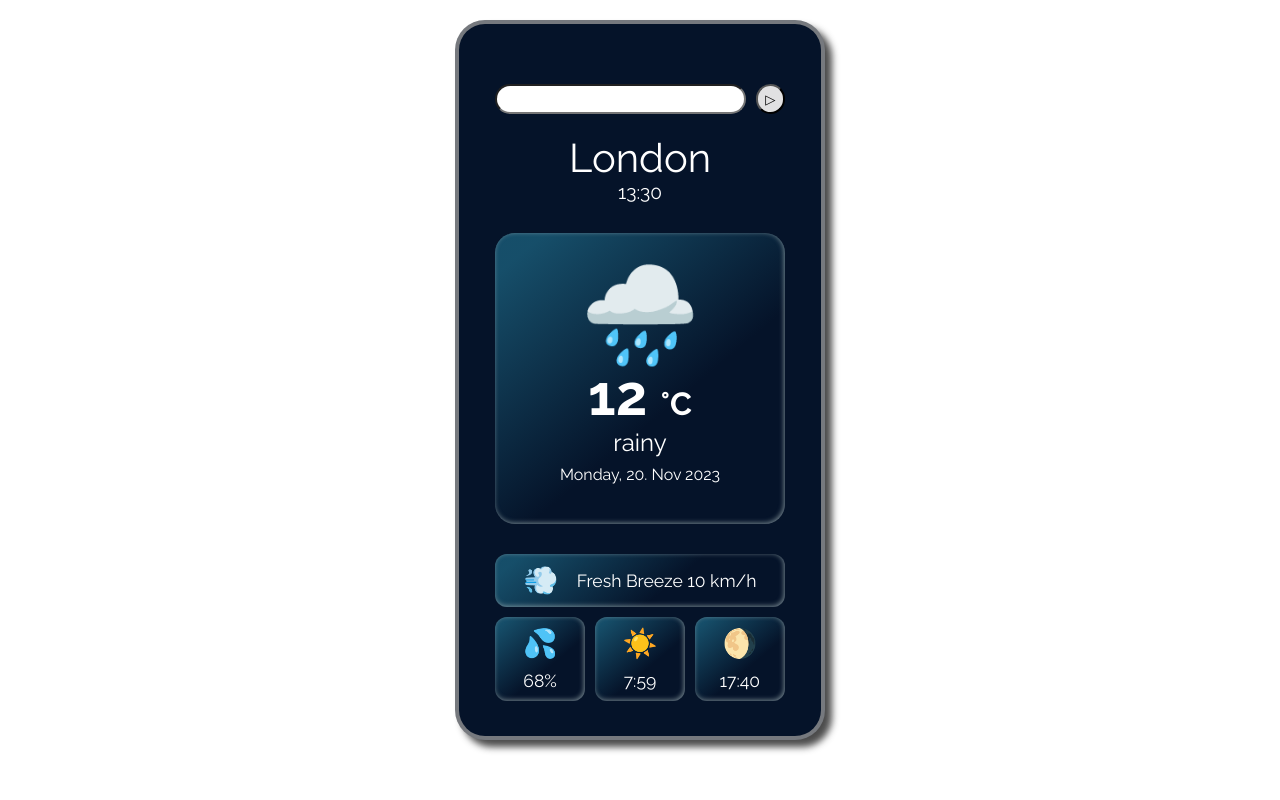
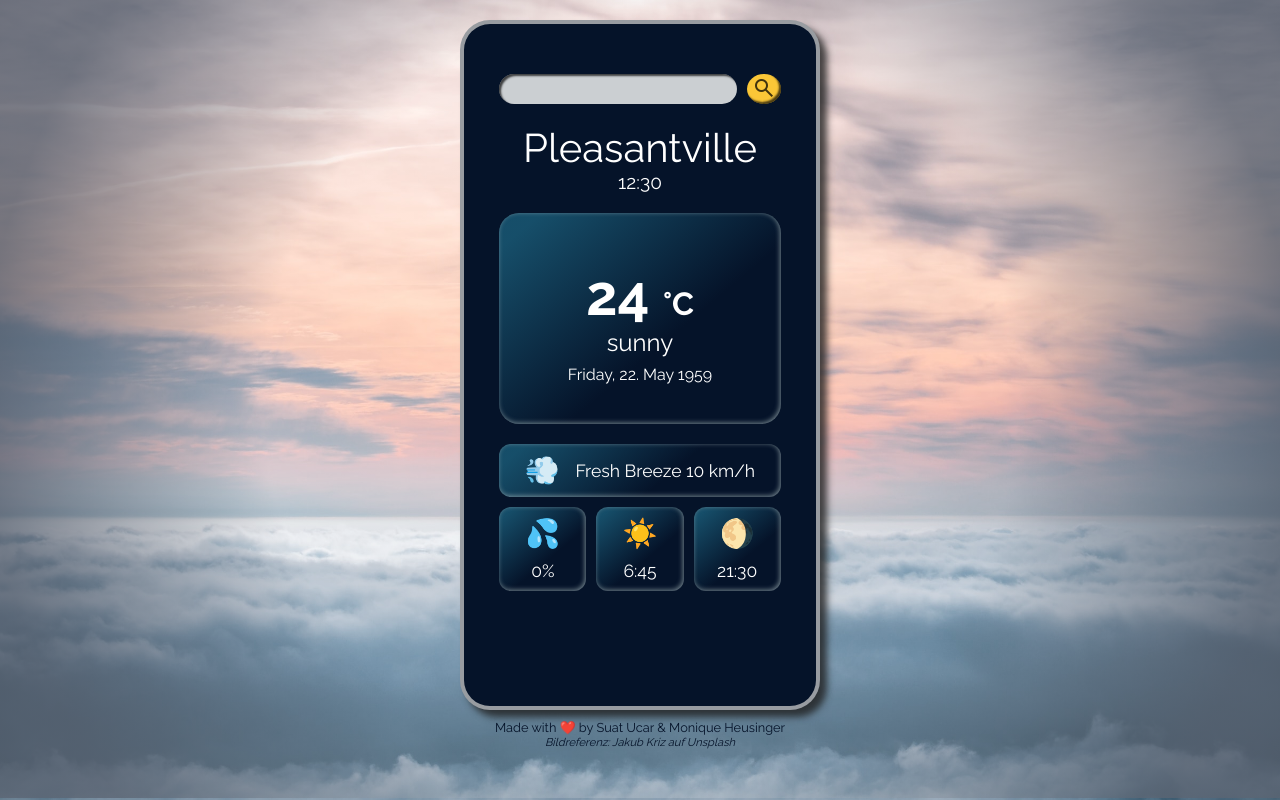
Before and after one commit to MoniqueHeusinger/Weather_App, a plain HTML site: page index.html in a window 1280 px wide. Drawn offline with nearby package versions, Linux system fonts and the light colour scheme.

Commit message:
CSS Style fertig

```diff
--- a/assets/css/style.css
+++ b/assets/css/style.css
@@ -1,3 +1,7 @@
+/* ****************************
+            Generals
+********************************/
+
 @font-face {
     font-family: "Raleway";
     src: url("./../font/Raleway-Regular.ttf");
@@ -8,7 +12,6 @@
     src: url("./../font/Raleway-Bold.ttf");
 }
 
-
 * {
     margin: 0;
     padding: 0;
@@ -17,35 +20,42 @@
 
 :root {
     --primary: #051329;
-    --secondary: #2E8A99;
+    /* --secondary: #2E8A99; */
+}
+
+body {
+    height: 97.2vh;
+    background: radial-gradient(circle, rgba(255,255,255,0.2) 50%, rgba(92,101,115,0.8) 87%), url("./../img/jakub-kriz-06lv_LBX3pk-unsplash.jpg");
+    background-position: top;
+    background-repeat: no-repeat;
+    background-size: cover;
     font-family: "Raleway";
     color: white;
 }
 
-
-/* **********************
-    weather_container
-********************** */
+/* *****************************
+        weather_container
+******************************* */
 main section {
-    margin: 20px auto;
+    margin: 20px auto 10px auto;
     padding-top: 30px;
-    width: 370px;
-    height: 720px;
+    width: 360px;
+    height: 690px;
     border-radius: 30px;
-    border: 4px solid rgba(150, 150, 150, 0.786);
+    border: 4px solid rgba(203, 203, 203, 0.746);
     background-color: var(--primary);
     text-align: center;
     box-shadow: 7px 7px 7px 0px rgba(31, 31, 31, 0.8);
 }
 
 .data_style_general {
-    margin: 30px auto 0px auto;
+    margin: 20px auto 0px auto;
     width: 80%;
 }
 
-/* ****************************
-            Searchbar
-********************************/
+/* *****************************
+        Searchbar
+******************************* */
 
 main section article:nth-of-type(1) form {
     margin-bottom: 20px;;
@@ -56,18 +66,56 @@ main section article:nth-of-type(1) form {
 main section article:nth-of-type(1) form input {
     height: 30px;
     border-radius: 20px;
+    border: none;
 }
 
 /* Searchinput */
 main section article:nth-of-type(1) form input[type=text] {
     flex-grow: 3;
+    font-family: "Raleway";
+    font-size: 1rem;
+    text-indent: 1rem;
+    background-color: #ebededdc;
+    box-shadow: inset 2px 2px 2px 0px rgba(0,0,0,0.7);
+    outline: none;
 }
 
-/* Submit Button */
-main section article:nth-of-type(1) form input[type=submit] {
-    flex-basis: 10%;
-    background: linear-gradient(320deg, rgb(225, 225, 226) 90%, rgba(255, 255, 255, 0.65) 52%);
+/*  => focus - Searchinput */
+main section article:nth-of-type(1) form input[type=text]:focus {
+    background-color: #eceeeef0;
 }
+
+main section article:nth-of-type(1) form button {
+    flex-basis: 12%;
+    border: none;
+    border-radius: 50%;
+    /* background-color: #ebededdc; */
+    box-shadow: inset -2px -2px 2px 0px rgba(0,0,0,0.7);
+    background: rgb(86,139,159);
+    background-color: #fbc737;
+}
+
+
+/* => hover - Button */
+main section article:nth-of-type(1) form button:hover {
+    cursor: pointer;
+    background: rgb(255,255,255);
+    background: radial-gradient(circle, rgba(253,216,52,0.7) 18%, rgba(94,99,107,0.7912340255591055) 87%);
+}
+.material-symbols-outlined {
+  font-variation-settings:
+  'FILL' 0,
+  'wght' 400,
+  'GRAD' 0,
+  'opsz' 24;
+  user-select: none;
+}
+
+.search_style {
+    padding: 1%;
+    color: rgba(0, 0, 0, 0.741);
+}
+
 
 /* ******************************************
     1st data block ---> weather_data_one
@@ -90,18 +138,17 @@ main section article:nth-of-type(2) > div {
     border-radius: 20px;
     box-shadow: inset -1px -1px 5px 0px rgba(164, 181, 184, 0.7);
     background: linear-gradient(320deg, rgba(5,19,41,1) 40%, rgba(31,110,140,0.65) 92%);
-
 }
 
 /* => Icon */
-main section article:nth-of-type(2) > div p:nth-of-type(1) {
+main section article:nth-of-type(2) > div img {
     /* ACHTUNG: wenn echtes Icon eingefügt ist, ggf. margin anpassen!!!!  */
     margin-top: -15px;
     font-size: 6rem;
 }
 
 /* => Temperature */
-main section article:nth-of-type(2) > div p:nth-of-type(2) {
+main section article:nth-of-type(2) > div p:nth-of-type(1) {
     /* ACHTUNG: wenn echtes Icon eingefügt ist, ggf. anpassen!!!!  */
     margin-top: -10px;
     font-family: "Raleway-Bd";
@@ -109,18 +156,18 @@ main section article:nth-of-type(2) > div p:nth-of-type(2) {
 }
 
 /* ===> Span °C */
-main section article:nth-of-type(2) > div p:nth-of-type(2) span {
+main section article:nth-of-type(2) > div p:nth-of-type(1) span {
     font-size: 2rem;
 }
 
 /* => Weather condition */
-main section article:nth-of-type(2) > div p:nth-of-type(3) {
+main section article:nth-of-type(2) > div p:nth-of-type(2) {
     margin-bottom: 8px;
     font-size: 1.5rem;;
 }
 
 /* => Date */
-main section article:nth-of-type(2) > div p:nth-of-type(4) {}
+main section article:nth-of-type(2) > div p:nth-of-type(3) {}
 
 /* ******************************************
     2nd data block ---> weather_data_two
@@ -133,7 +180,7 @@ main section article:nth-of-type(2) > div p:nth-of-type(4) {}
     gap: 10px;
 }
 
-.data_grid > p {
+.data_grid > div {
     padding: 10px;
     display: flex;
     font-size: 1.1rem;
@@ -142,19 +189,37 @@ main section article:nth-of-type(2) > div p:nth-of-type(4) {}
     background: linear-gradient(320deg, rgba(5,19,41,1) 40%, rgba(31,110,140,0.65) 92%);
 }
 
-.data_grid > p:nth-of-type(1) {
+.data_grid > div:nth-of-type(1) {
     grid-column: 1 / 4;
     justify-content: space-evenly;
     align-items: center;
 }
 
-.data_grid > p:nth-of-type(2),
-.data_grid > p:nth-of-type(3),
-.data_grid > p:nth-of-type(4) {
+.data_grid > div:nth-of-type(2),
+.data_grid > div:nth-of-type(3),
+.data_grid > div:nth-of-type(4) {
     flex-direction: column;
     gap: 10px;
 }
 
-.data_grid > p > span {
+.data_grid > div > span {
     font-size: 28px;
 }
+
+
+/* ******************************************
+    Footer
+********************************************** */
+footer {
+    color: var(--primary);
+    font-size: 0.8rem;
+    text-align: center;
+}
+
+footer p:nth-of-type(2),
+footer p:nth-of-type(2) a {
+    font-size: 0.7rem;
+    font-style: italic;
+    text-decoration: none;
+    color: inherit;
+}
--- a/index.html
+++ b/index.html
@@ -5,6 +5,10 @@
     <meta name="viewport" content="width=device-width, initial-scale=1.0" />
     <title>Weather App</title>
     <link rel="stylesheet" href="./assets/css/style.css" />
+    <link
+      rel="stylesheet"
+      href="https://fonts.googleapis.com/css2?family=Material+Symbols+Outlined:opsz,wght,FILL,GRAD@20..48,100..700,0..1,-50..200"
+    />
   </head>
   <body>
     <main>
@@ -13,34 +17,52 @@
         <article class="data_style_general" id="searchbar">
           <form onsubmit="return false">
             <input type="text" name="searchInput" id="searchInput" />
-            <input type="submit" value="▷" />
+            <button>
+              <span class="material-symbols-outlined search_style">
+                search
+              </span>
+            </button>
           </form>
         </article>
+
+        <!-- Display Current City + Time -->
         <article id="weather_data_one">
           <!-- City -->
-          <p id="city">London</p>
+          <p id="city">Pleasantville</p>
           <!-- Time -->
-          <p id="time">13:30</p>
+          <p id="time">12:30</p>
 
           <!-- Main weather container -->
           <div class="data_style_general">
             <!-- Icon -->
-            <p id="icon">🌧️</p>
+            <img id="icon" />
             <!-- Temperature -->
-            <p id="temperature">12 <span>°C</span></p>
+            <p id="temperature">24 <span>°C</span></p>
             <!-- Weather condition -->
-            <p id="condition">rainy</p>
+            <p id="condition">sunny</p>
             <!-- Date -->
-            <p id="date">Monday, 20. Nov 2023</p>
+            <p id="date">Friday, 22. May 1959</p>
           </div>
         </article>
 
         <!-- Further weather data -->
         <article id="weather_data_two" class="data_style_general data_grid">
-          <p id="data_one"><span>💨</span>Fresh Breeze 10 km/h</p>
-          <p id="data_two"><span>💦</span>68%</p>
-          <p id="data_three"><span>☀️</span>7:59</p>
-          <p id="data_four"><span>🌖</span>17:40</p>
+          <div>
+            <span>💨</span>
+            <p id="data_one">Fresh Breeze 10 km/h</p>
+          </div>
+          <div>
+            <span>💦</span>
+            <p id="data_two">0%</p>
+          </div>
+          <div>
+            <span>☀️</span>
+            <p id="data_three">6:45</p>
+          </div>
+          <div>
+            <span>🌖</span>
+            <p id="data_four">21:30</p>
+          </div>
         </article>
 
         <!-- optional: add forecast (plan: 5 Tage)-->
@@ -53,7 +75,22 @@
         </article>
       </section>
     </main>
+    <footer>
+      <p>Made with ❤️ by Suat Ucar & Monique Heusinger</p>
 
+      <p>
+        Bildreferenz:
+        <a
+          href="https://unsplash.com/de/@jakubkriz?utm_content=creditCopyText&utm_medium=referral&utm_source=unsplash"
+          >Jakub Kriz</a
+        >
+        auf
+        <a
+          href="https://unsplash.com/de/fotos/%ED%92%8D%EA%B2%BD-%EC%82%AC%EC%A7%84%EC%97%90%EC%84%9C-%EB%82%AE-%EB%8F%99%EC%95%88%EC%9D%98-%ED%9D%B0-%EA%B5%AC%EB%A6%84-06lv_LBX3pk?utm_content=creditCopyText&utm_medium=referral&utm_source=unsplash"
+          >Unsplash</a
+        >
+      </p>
+    </footer>
     <script src="./assets/js/main.js"></script>
   </body>
 </html>
```
Also changed, not shown: assets/img/jakub-kriz-06lv_LBX3pk-unsplash.jpg (added), assets/img/marcin-jozwiak-H35_4lJCC48-unsplash.jpg (deleted), assets/img/rainy_cloud.png (deleted), assets/img/search.png (added), 3 other files.
